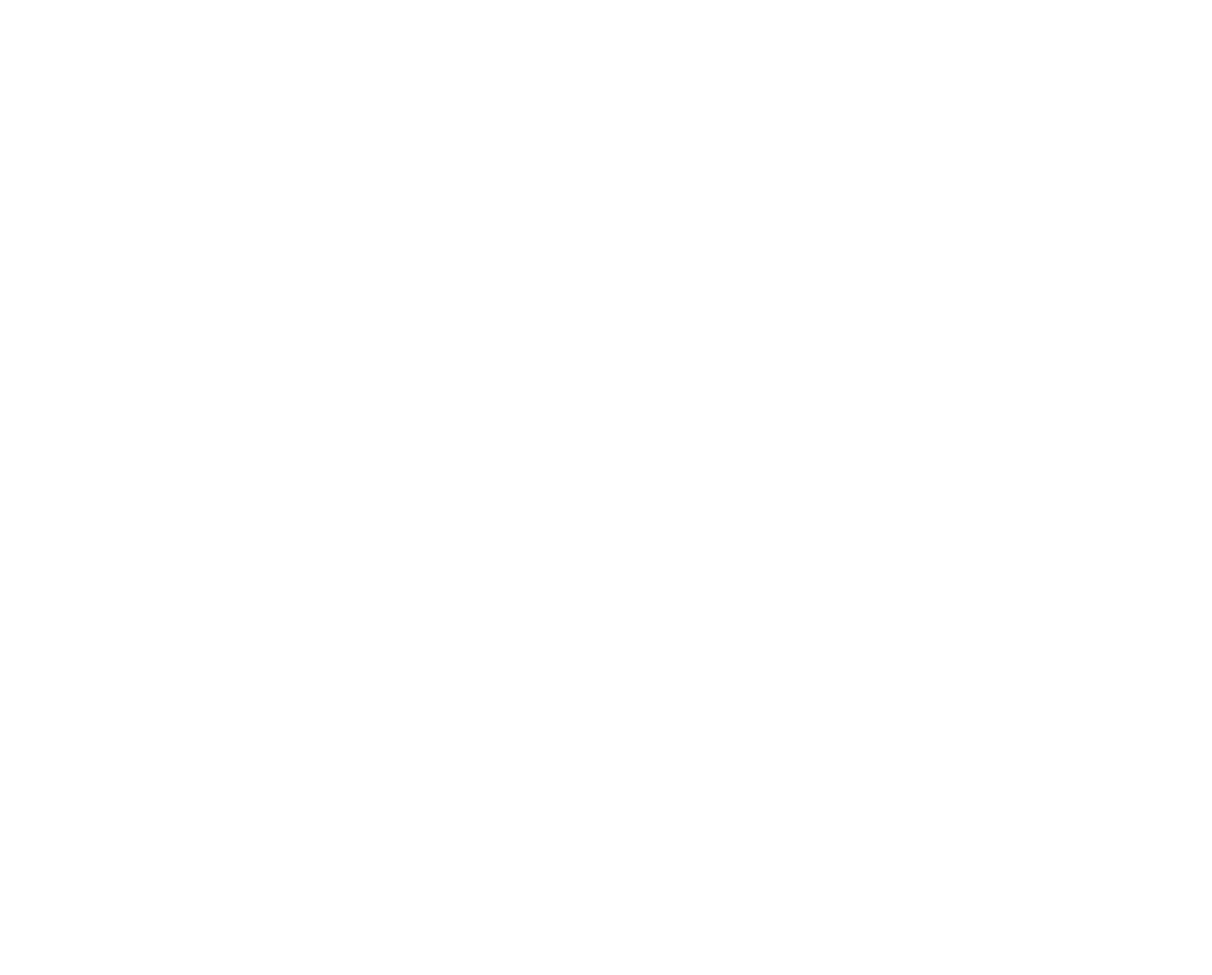
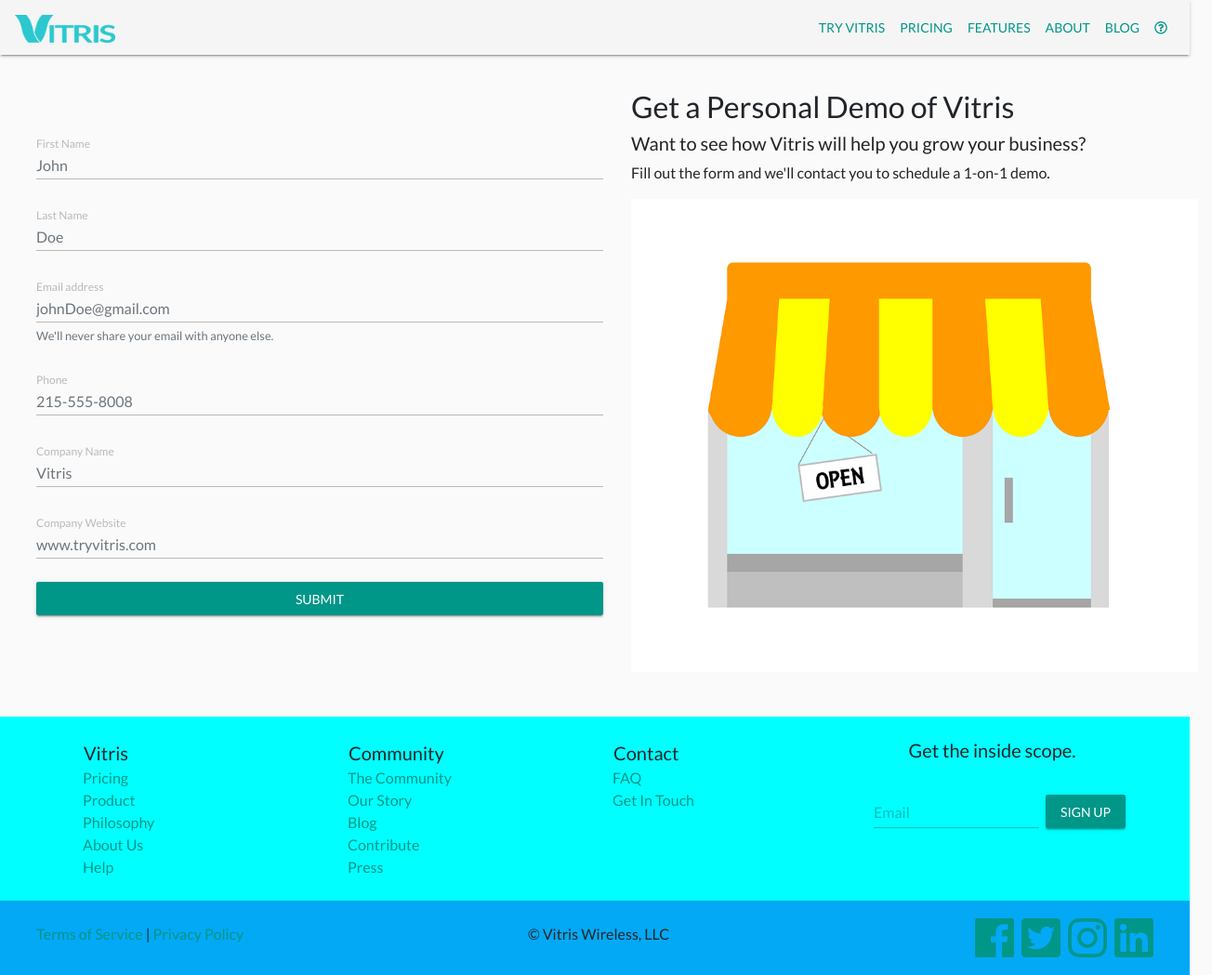
Before and after one commit to jackperrotta/vitris-home, a plain HTML site: page demo/index.html in a window 1280 px wide. Shown: the whole page at 93% size, 1304 px wide, since content can reach past the window. Before the commit the page ends 800 px from the top, so only its background shows below. Drawn offline with Linux system fonts and the light colour scheme.

Commit message:
add mailer and demo contact page

```diff
--- /dev/null
+++ b/assets/scripts/mailer.js
@@ -0,0 +1,32 @@
+$(document).ready(function(){
+    $('#emailForm').submit(function(e){
+      e.preventDefault()
+      let $inputs = $('#emailForm :input' )
+      let values  = {}
+      values.message = {}
+      values.to = 'jack@vitriswireless.com'
+      values.subject = 'Contact Form Submission'
+      $inputs.each(function () {
+        values.message[this.name] = $(this).val()
+      })
+
+
+      $.ajax({
+        url: "https://mailer.tryvitris.com/sendMail",
+        method: "POST",
+        data: values,
+        dataType: "text",
+        success: function (data) {
+
+          $('#emailForm').css('display', 'none')
+          $('#returnHome').css('display', 'initial')
+
+        },
+        error: function (textStatus, errorThrown) {
+            $('#emailForm').css('display', 'none')
+            $('#returnHome').css('display', 'initial')
+        }
+      })
+
+    })
+  })
--- a/assets/styles/main.css
+++ b/assets/styles/main.css
@@ -156,3 +156,9 @@
     border-bottom: 4em solid #ff4136;
 }
 /* Blog */
+
+
+/* Demo & Contact */
+#returnHome {
+    display: none;
+}
--- a/demo/index.html
+++ b/demo/index.html
@@ -0,0 +1,190 @@
+<!DOCTYPE html>
+<html>
+<head>
+    <meta name="viewport" content="width=device-width, initial-scale=1.0">
+    <meta charset="utf-8">
+    <meta name="description" content="">
+    <meta name="google-site-verification" content="e6UewuaWV3-Fw1B4ZkEHazReT5i-zJdjKaMxcHLretw" />
+    <title>Vitris IO</title>
+
+    <link rel="stylesheet" href="../assets/venders/css/bootstrap-material-design.min.css">
+    <link rel="stylesheet" href="../assets/venders/css/animate.min.css">
+
+    <link href="https://fonts.googleapis.com/css?family=Lato" rel="stylesheet">
+    <link rel="stylesheet" href="../assets/venders/css/webfonts/fontawesome-all.min.css">
+    <link href="../assets/styles/main.css" rel="stylesheet">
+
+</head>
+<body>
+
+    <!-- Navbar -->
+    <nav class="navbar fixed-top bg-light navbar-expand-md" style="z-index: 10;">
+
+        <a class="navbar-brand" href="../">
+            <img src="../assets/img/vitris-full.png" height="30px" alt="">
+        </a>
+
+        <button class="navbar-toggler ml-auto" type="button" data-toggle="collapse" data-target="#navbarToggler" aria-controls="navbarToggler" aria-expanded="false" aria-label="Toggle navigation">
+            <i class="fa fa-bars" aria-hidden="true"></i>
+        </button>
+
+        <div class="collapse navbar-collapse" id="navbarToggler">
+            <ul class="navbar-nav ml-auto">
+                <li class="nav-item">
+                    <a class="nav-link active" href="">TRY VITRIS</a>
+                </li>
+                <li class="nav-item">
+                    <a class="nav-link" href="../pricing/">PRICING</a>
+                </li>
+                <li class="nav-item">
+                    <a class="nav-link" href="../features/">FEATURES</a>
+                </li>
+                <li class="nav-item">
+                    <a class="nav-link" href="../about/">ABOUT</a>
+                </li>
+                <li class="nav-item">
+                    <a class="nav-link" href="../blog/">BLOG</a>
+                </li>
+                <li class="nav-item">
+                    <a class="nav-link mb-auto" href="#"><i class="far fa-question-circle"></i></a>
+                </li>
+            </ul>
+        </div>
+    </nav>
+
+    <!-- Contact Section -->
+    <section class="py-5">
+        <div class="container-fluid mx-4">
+            <div class="row mt-5">
+                <div class="col-lg-6 my-auto">
+                    <form id="emailForm">
+                        <div class="form-group d-none">
+                            <label for="type">Type</label>
+                            <input type="text" class="form-control" id="type" name="type" value="Demo">
+                        </div>
+                        <div class="form-group">
+                            <label for="fname">First Name</label>
+                            <input type="text" class="form-control" id="fname" name="fname" placeholder="John">
+                        </div>
+                        <div class="form-group">
+                            <label for="lname">Last Name</label>
+                            <input type="text" class="form-control" id="lname" name="lname" placeholder="Doe">
+                        </div>
+                        <div class="form-group">
+                            <label for="email">Email address</label>
+                            <input type="email" class="form-control" id="email" name="email" aria-describedby="emailHelp" placeholder="johnDoe@gmail.com" required>
+                            <small id="emailHelp" class="form-text text-muted">We'll never share your email with anyone else.</small>
+                        </div>
+                        <div class="form-group">
+                            <label for="phone">Phone</label>
+                            <input type="text" class="form-control" id="phone" name="phone" placeholder="215-555-8008">
+                        </div>
+                        <div class="form-group">
+                            <label for="companyname">Company Name</label>
+                            <input type="text" class="form-control" id="companyname" name="companyname" placeholder="Vitris">
+                        </div>
+                        <div class="form-group">
+                            <label for="companysite">Company Website</label>
+                            <input type="text" class="form-control" id="companysite" name="companysite" placeholder="www.tryvitris.com">
+                        </div>
+                        <button type="submit" class="btn btn-raised btn-primary w-100 mt-2">Submit</button>
+                    </form>
+                    <div id="returnHome" class="w-100 text-center">
+                        <div class="mx-auto">
+                            <i class="far fa-check-circle fa-10x"></i><br>
+                            <h4>Thank you, we've recieved your request! Someone will reach out to you shortly.</h4>
+                        </div>
+                    </div>
+                </div>
+                <div class="col-lg-6">
+                    <h2>Get a Personal Demo of Vitris</h2>
+                    <h5>Want to see how Vitris will help you grow your business?</h5>
+                    <p>Fill out the form and we'll contact you to schedule a 1-on-1 demo.</p>
+                    <img src="../assets/img/small-biz-store.png" alt="" class="img-fluid mx-auto">
+                </div>
+            </div>
+        </div>
+    </section>
+    <!-- Footer -->
+    <footer class="pt-3" style="background-color: aqua;">
+        <div class="container">
+            <div class="row mb-3">
+                <div class="col">
+                    <div class="list-group list-group-flush">
+                        <h5 class="list-group-item">Vitris</h5>
+                        <a href="#" class="list-group-item">Pricing</a>
+                        <a href="#" class="list-group-item">Product</a>
+                        <a href="#" class="list-group-item">Philosophy</a>
+                        <a href="#" class="list-group-item">About Us</a>
+                        <a href="#" class="list-group-item">Help</a>
+                    </div>
+                </div>
+                <div class="col">
+                    <div class="list-group list-group-flush">
+                        <h5 class="list-group-item">Community</h5>
+                        <a href="#" class="list-group-item">The Community</a>
+                        <a href="#" class="list-group-item">Our Story</a>
+                        <a href="#" class="list-group-item">Blog</a>
+                        <a href="#" class="list-group-item">Contribute</a>
+                        <a href="#" class="list-group-item">Press</a>
+                    </div>
+                </div>
+                <div class="col">
+                    <div class="list-group list-group-flush">
+                        <h5 class="list-group-item">Contact</h5>
+                        <a href="#" class="list-group-item">FAQ</a>
+                        <a href="#" class="list-group-item">Get In Touch</a>
+                    </div>
+                </div>
+                <div class="col mt-2">
+                    <!-- Newsletter Signup -->
+                    <div class="row">
+                        <div class="col mx-auto text-center">
+                            <h5>Get the inside scope.</h5>
+                            <form class="form-inline">
+                                <div class="form-group col-8 pl-0">
+                                    <label for="email" class="bmd-label-floating">Email</label>
+                                    <input type="email" class="form-control" id="email" name="email">
+                                </div>
+
+                                <span class="form-group bmd-form-group col-4 pr-0">
+                                    <button type="submit" class="btn btn-primary btn-raised">Sign Up</button>
+                                </span>
+                            </form>
+                        </div>
+                    </div>
+                    <!-- Newsletter End -->
+                </div>
+            </div>
+        </div>
+        <div class="container-fluid bg-info py-3">
+            <div class="row">
+                <div class="col ml-4 mt-auto">
+                    <p><a href="#">Terms of Service</a> | <a href="#">Privacy Policy</a></p>
+
+                </div>
+                <div class="col text-center mt-auto">
+                        <p>&copy; Vitris Wireless, LLC</p>
+                </div>
+                <div class="col ml-auto mr-3">
+                    <a href="#" class="float-right mr-2"><i class="fab fa-linkedin fa-3x"></i></a>
+                    <a href="#" class="float-right mr-2"><i class="fab fa-instagram fa-3x"></i></a>
+                    <a href="#" class="float-right mr-2"><i class="fab fa-twitter-square fa-3x"></i></a>
+                    <a href="#" class="float-right mr-2"><i class="fab fa-facebook fa-3x"></i></a>
+                </div>
+            </div>
+        </div>
+    </footer>
+    <script src="../assets/venders/js/jquery-3.3.1.slim.min.js"></script>
+    <script src="../assets/venders/js/popper.min.js"></script>
+    <script src="../assets/venders/js/bootstrap-material-design.min.js"></script>
+    <script src="../assets/venders/js/wow.min.js"></script>
+    <script>
+        new WOW().init();
+        $(document).ready(function() { $('body').bootstrapMaterialDesign(); });
+    </script>
+    <script src="../assets/scripts/mailer.js"></script>
+    <script src="../assets/scripts/smoothscroll.js"></script>
+    <script type="application/ld+json" src="../assets/scripts/scructured_data/about.json"></script>
+</body>
+</html>
```
Also changed, not shown: assets/img/small-biz-store.png (added), contact/index.html (added).
